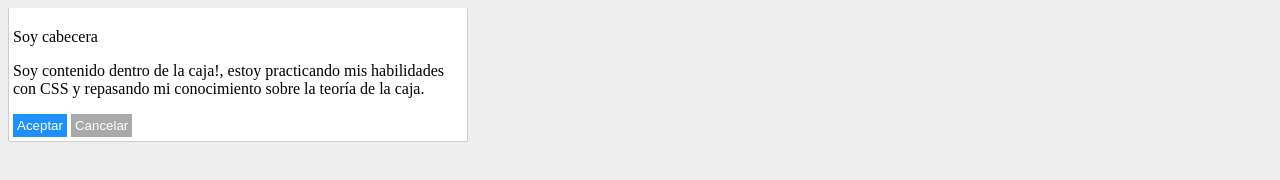
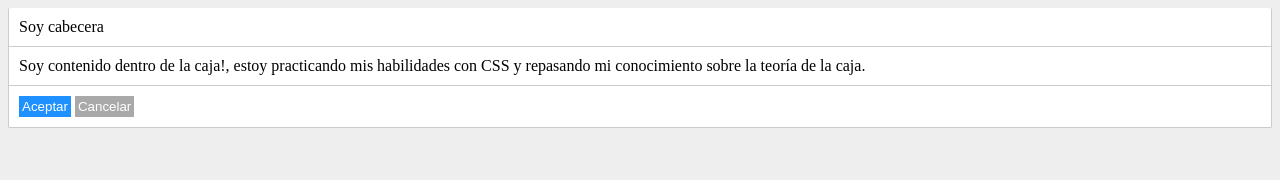
Before and after one commit to Vontrauwitz/curso_html_css_js_n, a plain HTML site: page CSS_N/ejercicioparte123/index.html in a window 1280 px wide. Drawn offline with Linux system fonts and the light colour scheme.

Commit message:
ejercicio caja

```diff
--- a/CSS_N/ejercicioparte123/index.html
+++ b/CSS_N/ejercicioparte123/index.html
@@ -1,15 +1,18 @@
-<!DOCTYPE html>
+<!DOCTYPE html><!--recuerda siempre !+tab para iniciar-->
 <html>
   <head>
     <title>Ejercicio1 CAJA</title>
     <link rel="stylesheet" href="main.css" type="text/css"/>
+
   </head>
   <body>
     <div class="caja">
-      <p>Soy cabecera</P>
-      <p>Soy contenido dentro de la caja!, estoy practicando mis habilidades con CSS y repasando mi conocimiento sobre la teoría de la caja.</P>
-      <button class="aceptar">Aceptar</button>
-      <button class="cancelar">Cancelar</button>
+      <div class="cabecera">Soy cabecera</div>
+      <div class="contenido">Soy contenido dentro de la caja!, estoy practicando mis habilidades con CSS y repasando mi conocimiento sobre la teoría de la caja.</div>
+      <div class="footer">
+        <button class="aceptar">Aceptar</button>
+        <button class="cancelar">Cancelar</button>
+      </div>
     </div>
   </body>
 </html>
--- a/CSS_N/ejercicioparte123/main.css
+++ b/CSS_N/ejercicioparte123/main.css
@@ -1,27 +1,34 @@
-bodY{
+body{
     background-color: #eee;
 }
 .caja{
 background-color: #fff;
-padding: 4px;
 border-style: solid;
 border-width: 1px;
 border-color: #ccc;
 border-radius: 2px;
 border-top: solid 0px;
-width: 450px;
-
-
+}
+.cabecera{
+    padding: 10px;
+    border-bottom: solid 1px #ccc;
+}
+.contenido{
+    padding: 10px;
+}
+.footer{
+    padding: 10px;
+    border-top: solid  1px #ccc;
 }
 .aceptar{
 background-color: dodgerblue;
-border-style: none;
+border-style: none; /*ojo revisar .cancelar por que se usan maneras distintas para quitar el borde*/
 color: #fff;
-padding: 4px;
+padding: 3px;
 }
 .cancelar{
-    background-color: darkgrey;
-    border-style: none;
-    color: #fff;
-    padding: 4px;
+    background-color:darkgray;
+border: 0px; /* aqui fue 0px con border y arroba con border style none */
+color: #fff;
+padding: 3px;
 }
```
